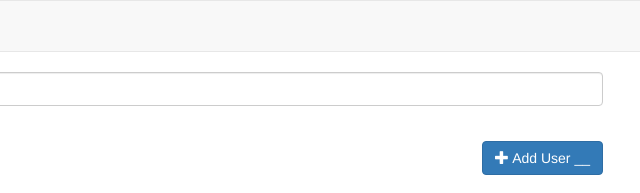
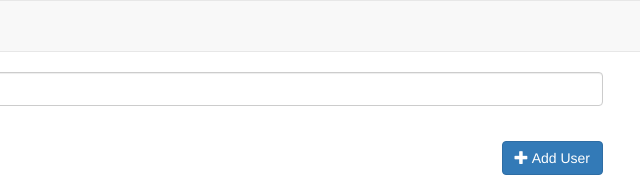
Before and after one commit to ayanbanerjee7/userlist, a website: page app/index.html at #/userlist in a window 1280 px wide. Shown: the top 193 px of the page, 607-1247 px from the left. Drawn offline with nearby package versions, Linux system fonts and the light colour scheme; some packages are replaced by stand-ins of ours.

Commit message:
Update userlist.view.html

```diff
--- a/app/views/userlist.view.html
+++ b/app/views/userlist.view.html
@@ -24,7 +24,7 @@
             <div class="pull-right pagination">
                 <button ng-click="addEditUser = true" type="button" class="btn btn-primary">
                     <span class="glyphicon glyphicon-plus"></span>
-                    <span>Add User __</span>
+                    <span>Add User</span>
 
                 </button>
             </div>
```
